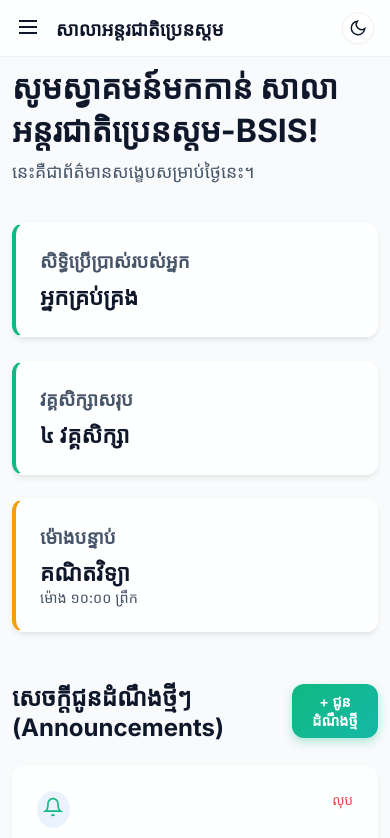
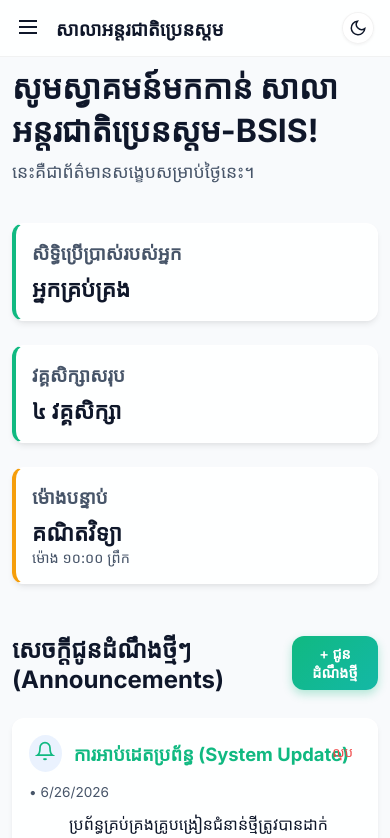
Before and after one commit to vathanak09/teacher-system, a Next.js app: page /dashboard in a window 390 px wide. Shown: the top 838 px of the page. Built offline with nearby package versions, Linux system fonts and the light colour scheme; sample sign-in values are in the browser's storage; a web font is replaced by a local one.

Commit message:
Fix tablet/mobile layout overflow by adding min-width 0 to flex containers and constraining modal padding

```diff
--- a/src/app/dashboard/layout.tsx
+++ b/src/app/dashboard/layout.tsx
@@ -138,7 +138,7 @@
           </div>
         </aside>
 
-        <main className="dashboard-main" style={{ flex: 1, display: 'flex', flexDirection: 'column' }}>
+        <main className="dashboard-main" style={{ flex: 1, display: 'flex', flexDirection: 'column', minWidth: 0 }}>
           <div className="top-header">
             <button onClick={toggleTheme} className="theme-toggle-btn" title="ប្តូរពន្លឺ (Theme)">
               {theme === 'dark' ? (
--- a/src/app/globals.css
+++ b/src/app/globals.css
@@ -252,6 +252,8 @@
 /* Dashboard Content Container */
 .dashboard-content {
   padding: 0 1rem 1.5rem 1rem;
+  min-width: 0;
+  width: 100%;
 }
 
 /* Modals */
@@ -348,6 +350,11 @@
     padding: 1.5rem !important;
   }
 
+  /* Force smaller padding on glass-panels for mobile to prevent overflow */
+  .glass-panel {
+    padding: 1rem !important;
+  }
+
   /* Utility classes for mobile */
   .flex-col-mobile {
     flex-direction: column !important;
```
